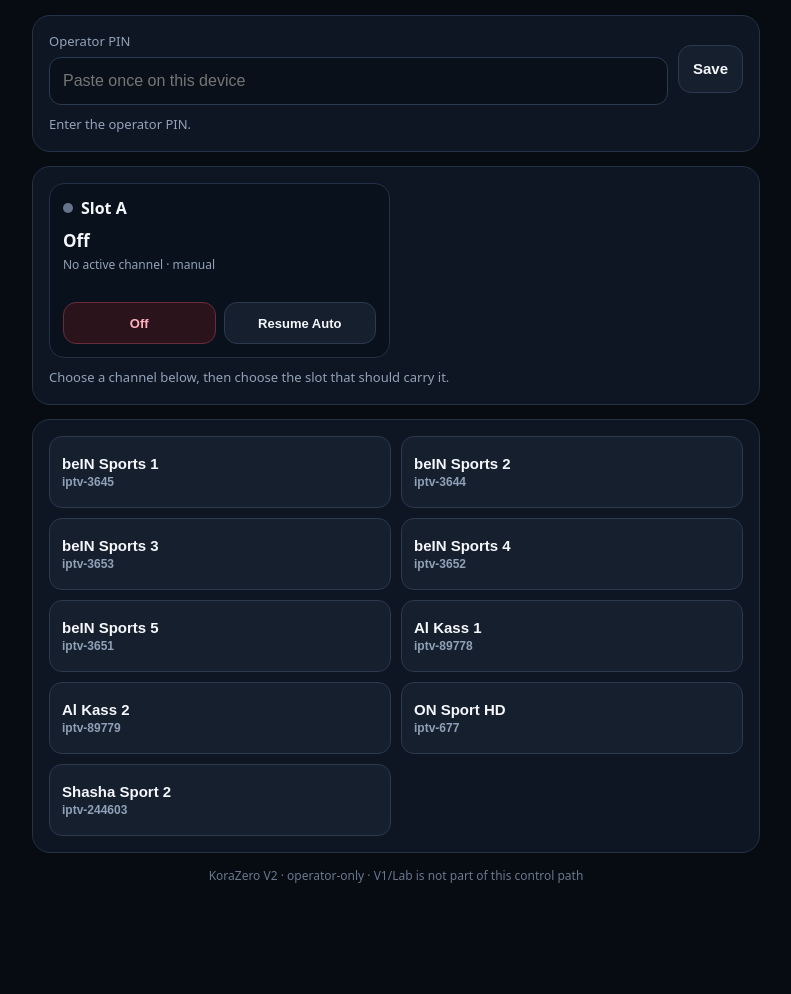
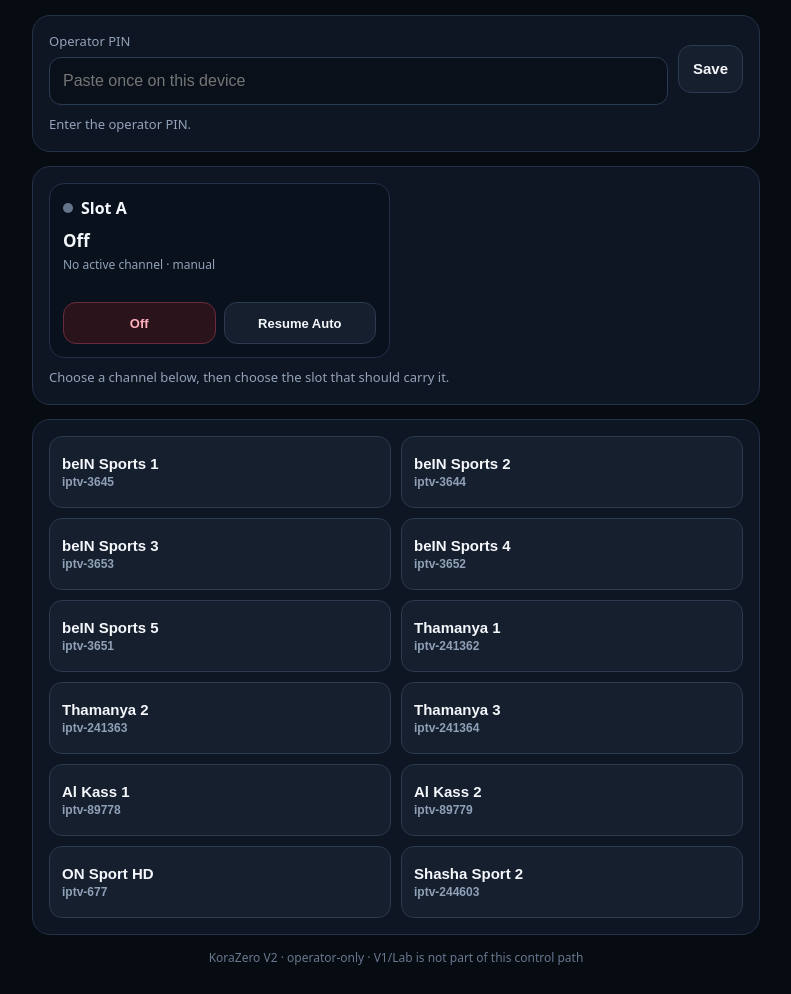
Before and after one commit to elmorshedy-del/KoraZero-StreamV2, a website: page src/remote.html in a window 1280 px wide. Shown: the part 87-1081 px from the top of the page, without its empty margins (244-1035 px from the left). Before the commit the page ends 999 px from the top, so only its background shows below. Drawn offline with Linux system fonts and the light colour scheme.

Commit message:
Restore Thamanya channels in V2 Remote

```diff
--- a/src/remote.html
+++ b/src/remote.html
@@ -64,7 +64,8 @@
 (() => {
   const channels = [
     ["3645","beIN Sports 1"],["3644","beIN Sports 2"],["3653","beIN Sports 3"],
-    ["3652","beIN Sports 4"],["3651","beIN Sports 5"],["89778","Al Kass 1"],
+    ["3652","beIN Sports 4"],["3651","beIN Sports 5"],["241362","Thamanya 1"],
+    ["241363","Thamanya 2"],["241364","Thamanya 3"],["89778","Al Kass 1"],
     ["89779","Al Kass 2"],["677","ON Sport HD"],["244603","Shasha Sport 2"],
   ];
   const pin = document.getElementById("pin");
```
